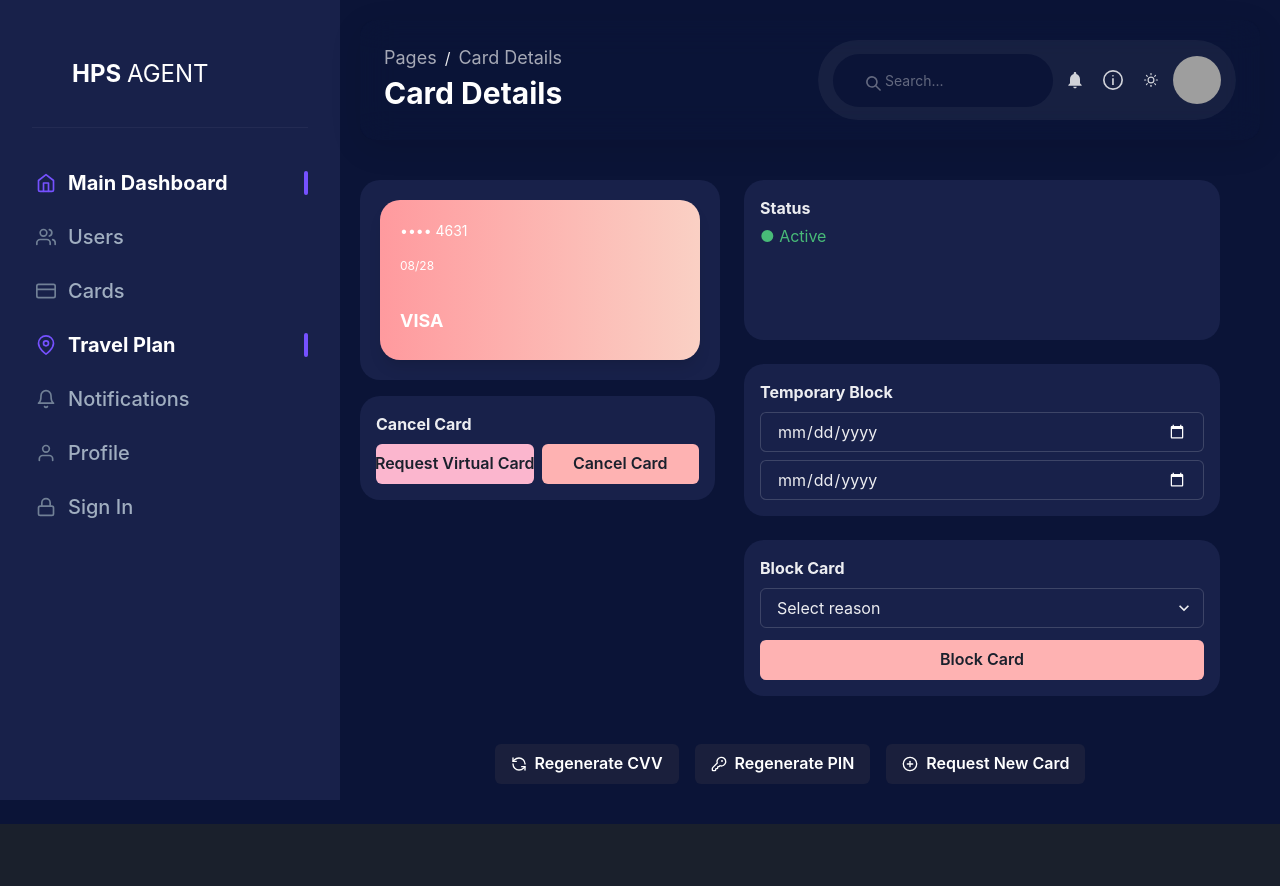
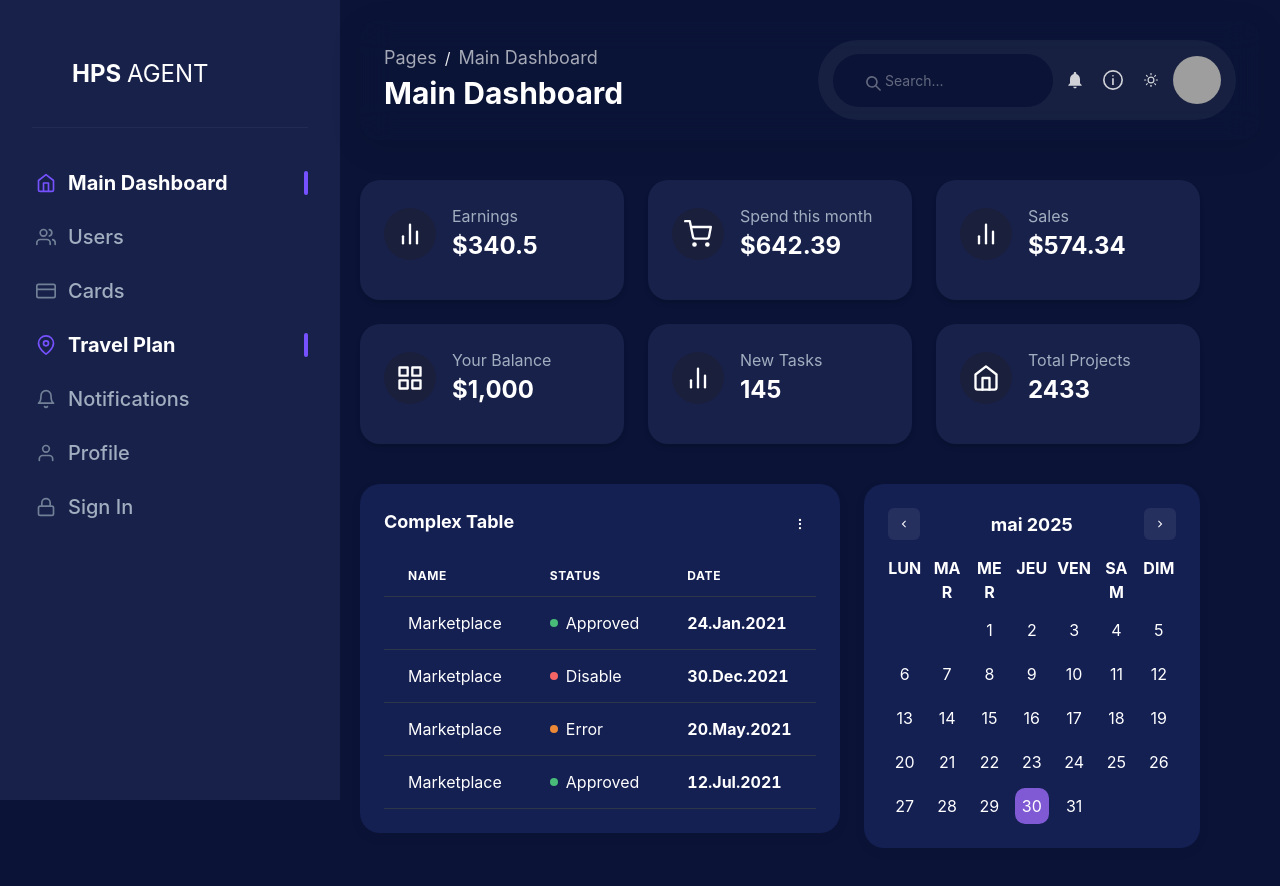
Before and after one commit to samyrh/FrontEnd-Hps, a React (Create React App) app in the folder frontend_agent/e-banking/: page /travel-plan in a window 1280 px wide. Shown: the top 886 px of the page. Before the commit the page ends 824 px from the top, so only its background shows below. Built offline with nearby package versions, Linux system fonts and the light colour scheme; grey boxes are pictures that could not be loaded.

Commit message:
commit for today

```diff
--- a/frontend_agent/e-banking/src/App.js
+++ b/frontend_agent/e-banking/src/App.js
@@ -2,14 +2,13 @@
 import React from 'react';
 import MainDashboard from './layers/MainDashboard';
 import Users from "./layers/Users";
-import AddUser from "./layers/AddUser";
 import Cards from "./layers/Cards";
 import CardsDetails from "./layers/CardsDetails";
 import TravelPlan from "./layers/TravelPlan";
 import AgentProfile from "./layers/AgentProfile";
 
 function App() {
-    return <CardsDetails/>;
+    return <MainDashboard />;
 }
 
 export default App;
--- a/frontend_agent/e-banking/src/layers/TravelPlan.jsx
+++ b/frontend_agent/e-banking/src/layers/TravelPlan.jsx
@@ -1,7 +1,6 @@
 import { Box, useColorModeValue } from '@chakra-ui/react';
 import Sidebar from '../component/Sidebar';
 import Navbar from '../component/Navbar';
-import Footer from '../component/Footer';
 import TravelPlansTable from '../component/TravelPlansTable'; // ✅ Use the table we just created
 
 export default function TravelPlan() {
@@ -28,9 +27,6 @@ export default function TravelPlan() {
                 >
                     <TravelPlansTable />
                 </Box>
-
-                {/* Footer aligned below everything */}
-                <Footer />
             </Box>
         </Box>
     );
```
